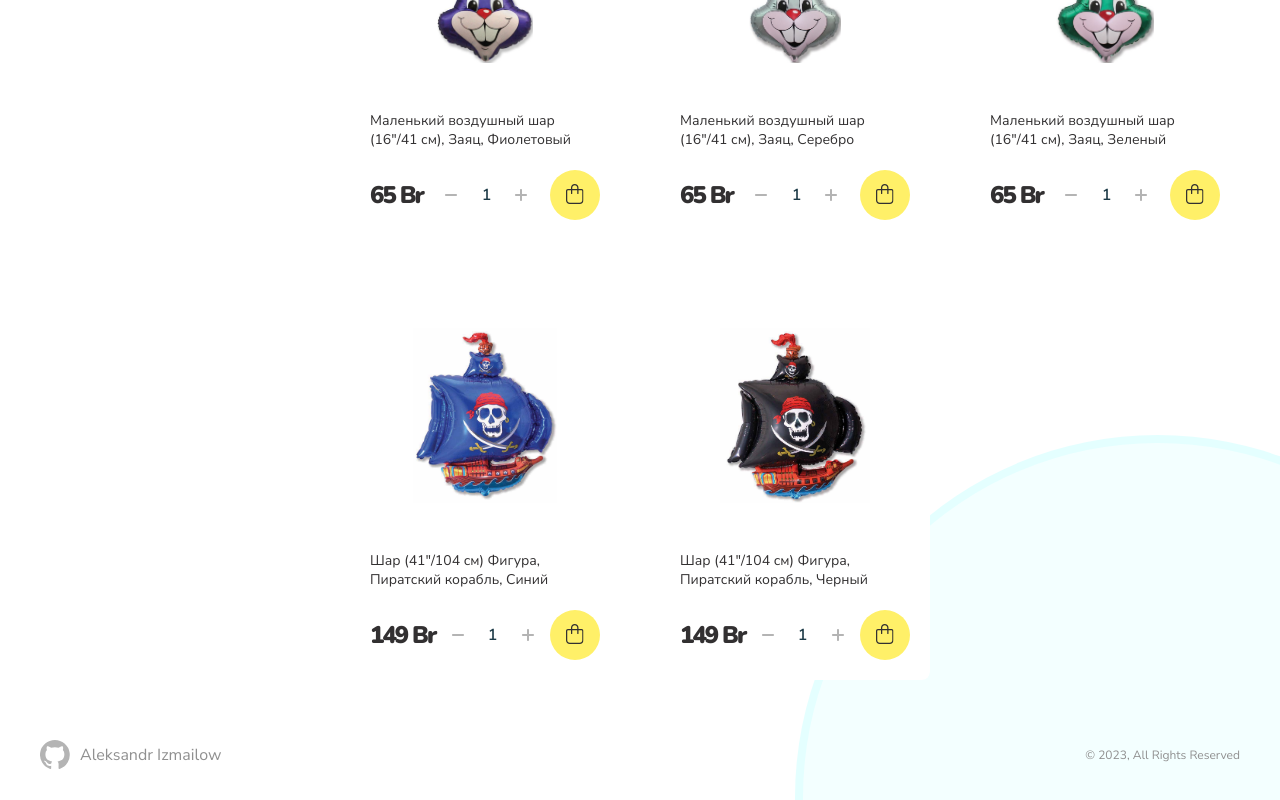
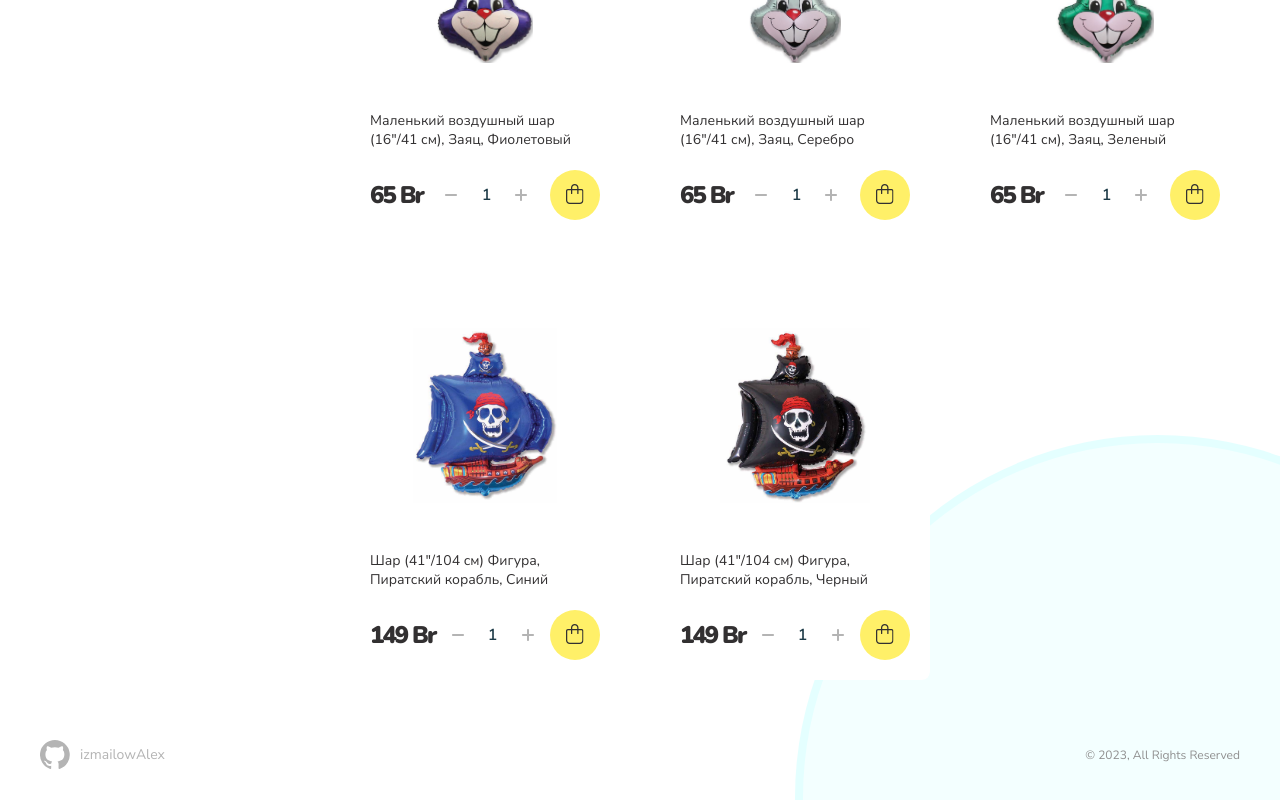
Before and after one commit to izmailowAlex/online_store, a React (Create React App) app: page /catalog in a window 1280 px wide. Shown: the part 6527-7327 px from the top of the page. Built offline with nearby package versions, Linux system fonts and the light colour scheme.

Commit message:
refactor: change link to github in Footer

```diff
--- a/src/components/Footer/Footer.css
+++ b/src/components/Footer/Footer.css
@@ -26,12 +26,30 @@
 }
 
 .contributors__link {
+  display: inline-flex;
+  flex-direction: row;
+  align-items: center;
+  gap: 10px;
   text-decoration: none;
-  display: flex;
-  gap: 10px;
-  width: 100%;
-  height: 30px;
-  color: var(--grey-dark-color);
+  color: var(--grey-color);
+  transition: color 0.3s ease-in-out;
+}
+
+.contributors__link:hover {
+  color: var(--base-color);
+}
+
+.contributors__link:hover path {
+  fill: var(--base-color);
+}
+
+.contributors__link-label {
+  font-size: 14px;
+  font-weight: 400;
+}
+
+.contributors__icon {
+  display: inline-block;
 }
 
 .contributors__item {
@@ -44,29 +62,12 @@
   align-items: center;
 }
 
-.rsschool {
-  display: inline-block;
-  width: 81px;
+.github {
+  width: 30px;
   height: 30px;
-}
-
-.rsschool path {
-  transition: all 0.3s ease-in-out;
-}
-
-.rsschool:hover path {
-  fill: var(--base-color);
 }
 
 .github path,
 .item__title {
   transition: all 0.3s ease-in-out;
 }
-
-.github:hover path {
-  fill: var(--base-color);
-}
-
-.github:hover .item__title {
-  color: var(--base-color);
-}
--- a/src/components/Footer/Footer.tsx
+++ b/src/components/Footer/Footer.tsx
@@ -8,12 +8,12 @@ function Footer (): JSX.Element {
       <div className="footer__container container">
         <div className="contributors">
             <a
-            href="https://github.com/izmailowAlex"
-            className="contributors__link github"
+              href="https://github.com/izmailowAlex/"
+              className="contributors__link"
               rel="noreferrer"
               target="_blank"
             >
-            <span className="contributors__item">
+              <span className="contributors__icon github">
                 <svg xmlns="http://www.w3.org/2000/svg" viewBox="0 0 30 30">
                   <path
                     d="M14.883,0a14.885,14.885,0,0,0-4.7,29.007c.743.136,1.015-.324,1.015-.719,0-.352-.013-1.289-.02-2.53-4.14.9-5.014-2-5.014-2a3.948,3.948,0,0,0-1.653-2.177c-1.351-.923.1-.905.1-.905A3.124,3.124,0,0,1,6.9,22.214a3.167,3.167,0,0,0,4.332,1.237,3.188,3.188,0,0,1,.944-1.99c-3.308-.375-6.78-1.652-6.78-7.356a5.755,5.755,0,0,1,1.532-3.993A5.363,5.363,0,0,1,7.07,6.173s1.25-.4,4.093,1.526a14.11,14.11,0,0,1,7.453,0C21.456,5.773,22.7,6.173,22.7,6.173a5.348,5.348,0,0,1,.148,3.939,5.743,5.743,0,0,1,1.53,3.993c0,5.718-3.479,6.976-6.8,7.345a3.553,3.553,0,0,1,1.01,2.756c0,1.989-.018,3.595-.018,4.082,0,.4.268.862,1.023.717A14.886,14.886,0,0,0,14.883,0Z"
@@ -21,7 +21,7 @@ function Footer (): JSX.Element {
                   />
                 </svg>
               </span>
-            <span className="contributors__item item__title">Aleksandr Izmailow</span>
+              <span className="contributors__link-label">izmailowAlex</span>
             </a>
         </div>
         <div className="footer__copyright">2023, All Rights Reserved</div>
```
Lines whose indentation alone changed are shown as unchanged.
